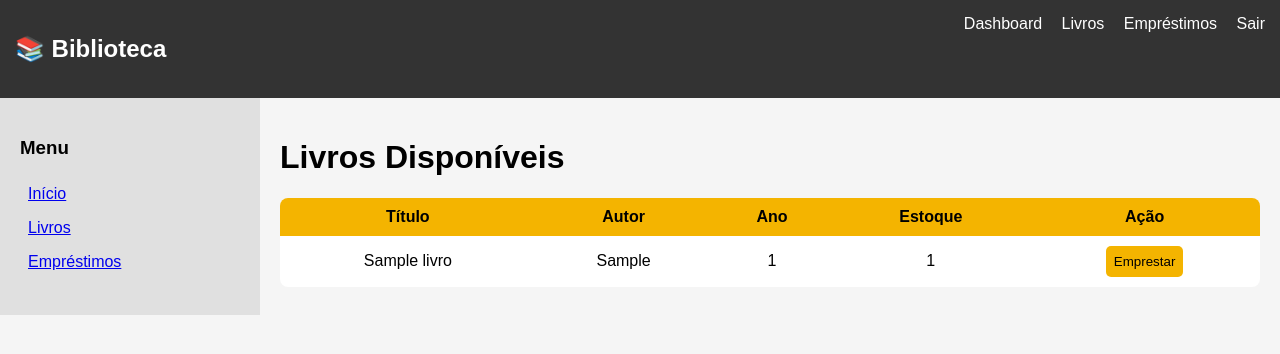
After one commit to Jenn-So/Library-hub, a Flask app: page /livros in a window 1280 px wide. The commit adds this page. Shown: the top 354 px of the page. Run offline with Flask 3, Linux system fonts and the light colour scheme; tables that the repository leaves empty hold one stand-in row (values such as "Sample post").

Commit message:
html e correções

```diff
--- a/app.py
+++ b/app.py
@@ -1,7 +1,43 @@
-from flask import Flask, render_template, request, redirect, url_for
+from flask import Flask, render_template, request, redirect, url_for, session
 from usuarios import cadastrar_usuario, login_usuario
+from livro import listar_livros, emprestar_livro, criar_tabelas, devolver_livro, listar_emprestimos
 
 app = Flask(__name__)
+app.secret_key = "minha_chave_secreta"
+
+criar_tabelas()
+
+@app.route("/devolver/<int:emprestimo_id>")
+def devolver(emprestimo_id):
+    if "usuario" not in session:
+        return redirect(url_for("login"))
+
+    devolver_livro(emprestimo_id)
+    return redirect(url_for("meus_emprestimos"))
+
+@app.route("/meus_emprestimos")
+def meus_emprestimos():
+    if "usuario" not in session:
+        return redirect(url_for("login"))
+
+    lista = listar_emprestimos()
+    return render_template("emprestimos.html", emprestimos=lista)
+
+@app.route("/emprestar/<int:livro_id>")
+def emprestar(livro_id):
+    if "usuario" not in session:
+        return redirect(url_for("login"))
+
+    usuario = session["usuario"]
+
+    sucesso = emprestar_livro(livro_id, usuario)
+
+    return redirect(url_for("livros"))
+
+@app.route("/livros")
+def livros():
+    lista = listar_livros()
+    return render_template("livros.html", livros=lista)
 
 @app.route("/")
 def home():
@@ -9,46 +45,47 @@ def home():
 
 @app.route("/cadastro", methods=["GET", "POST"])
 def cadastro():
-
-    sucesso = False
-    erro = False
+    mensagem = None
 
     if request.method == "POST":
-
         nome = request.form["nome"]
         email = request.form["email"]
         senha = request.form["senha"]
 
-        resultado = cadastrar_usuario(nome, email, senha)
+        if cadastrar_usuario(nome, email, senha):
+            mensagem = "sucesso"
+        else:
+            mensagem = "erro"
 
-        if resultado:
-            sucesso = True
-        else:
-            erro = True
-
-    return render_template("cadastro.html", sucesso=sucesso, erro=erro)
+    return render_template("cadastro.html", mensagem=mensagem)
 
 @app.route("/login", methods=["GET", "POST"])
 def login():
-    sucesso = False
-    erro = False
+    mensagem = None
 
     if request.method == "POST":
         email = request.form["email"]
         senha = request.form["senha"]
 
-        resultado = login_usuario(email, senha)
-
-        if resultado:
+        if login_usuario(email, senha):
+            session["usuario"] = email
             return redirect(url_for("dashboard"))
         else:
-            erro = True
+            mensagem = "erro"
 
-    return render_template("login.html", sucesso=sucesso, erro=erro)
+    return render_template("login.html", mensagem=mensagem)
 
 @app.route("/dashboard")
 def dashboard():
+    if "usuario" not in session:
+        return redirect(url_for("login"))
+
     return render_template("dashboard.html")
+
+@app.route("/logout")
+def logout():
+    session.pop("usuario", None)
+    return redirect(url_for("login"))
 
 if __name__ == "__main__":
     app.run(debug=True)
--- a/livro.py
+++ b/livro.py
@@ -1,5 +1,153 @@
-def cadastrar_livro (titulo, autor, ano):
-    print (f"Livro '{titulo}' de {autor} ({ano}) cadastrado com sucesso!")
+import sqlite3
 
-def registrar_emprestimo (titulo, nome_usuario):
-    print (f"Livro '{titulo}' emprestado para {nome_usuario} com sucesso!")
+def conectar():
+    return sqlite3.connect('biblioteca.db')
+
+
+# 📚 Criar tabelas
+def criar_tabelas():
+    conn = conectar()
+    cursor = conn.cursor()
+
+    cursor.execute('''CREATE TABLE IF NOT EXISTS livros (
+        id INTEGER PRIMARY KEY AUTOINCREMENT,
+        titulo TEXT NOT NULL,
+        autor TEXT NOT NULL,
+        ano INTEGER,
+        estoque INTEGER NOT NULL
+    )''')
+
+    cursor.execute('''CREATE TABLE IF NOT EXISTS emprestimos (
+        id INTEGER PRIMARY KEY AUTOINCREMENT,
+        livro_id INTEGER,
+        usuario_email TEXT,
+        devolvido INTEGER DEFAULT 0,
+        FOREIGN KEY (livro_id) REFERENCES livros(id)
+    )''')
+
+    conn.commit()
+    conn.close()
+
+
+# 📘 Cadastrar livro
+def cadastrar_livro(titulo, autor, ano, estoque):
+    conn = conectar()
+    cursor = conn.cursor()
+
+    cursor.execute(
+        "INSERT INTO livros (titulo, autor, ano, estoque) VALUES (?, ?, ?, ?)",
+        (titulo, autor, ano, estoque)
+    )
+
+    conn.commit()
+    conn.close()
+
+
+# 📚 Listar livros disponíveis
+def listar_livros():
+    conn = conectar()
+    cursor = conn.cursor()
+
+    cursor.execute("SELECT * FROM livros")
+    livros = cursor.fetchall()
+
+    conn.close()
+    return livros
+
+
+# 📦 Verificar estoque
+def verificar_estoque(livro_id):
+    conn = conectar()
+    cursor = conn.cursor()
+
+    cursor.execute("SELECT estoque FROM livros WHERE id = ?", (livro_id,))
+    resultado = cursor.fetchone()
+
+    conn.close()
+
+    if resultado:
+        return resultado[0]
+    return 0
+
+
+# 📥 Emprestar livro
+def emprestar_livro(livro_id, usuario_email):
+    conn = conectar()
+    cursor = conn.cursor()
+
+    estoque = verificar_estoque(livro_id)
+
+    if estoque <= 0:
+        conn.close()
+        return False  # ❌ sem estoque
+
+    # diminui estoque
+    cursor.execute(
+        "UPDATE livros SET estoque = estoque - 1 WHERE id = ?",
+        (livro_id,)
+    )
+
+    # registra empréstimo
+    cursor.execute(
+        "INSERT INTO emprestimos (livro_id, usuario_email) VALUES (?, ?)",
+        (livro_id, usuario_email)
+    )
+
+    conn.commit()
+    conn.close()
+
+    return True  # ✅ sucesso
+
+
+# 📤 Devolver livro
+def devolver_livro(emprestimo_id):
+    conn = conectar()
+    cursor = conn.cursor()
+
+    # pega o livro do empréstimo
+    cursor.execute(
+        "SELECT livro_id FROM emprestimos WHERE id = ? AND devolvido = 0",
+        (emprestimo_id,)
+    )
+
+    resultado = cursor.fetchone()
+
+    if not resultado:
+        conn.close()
+        return False
+
+    livro_id = resultado[0]
+
+    # marca como devolvido
+    cursor.execute(
+        "UPDATE emprestimos SET devolvido = 1 WHERE id = ?",
+        (emprestimo_id,)
+    )
+
+    # aumenta estoque
+    cursor.execute(
+        "UPDATE livros SET estoque = estoque + 1 WHERE id = ?",
+        (livro_id,)
+    )
+
+    conn.commit()
+    conn.close()
+
+    return True
+
+
+# 📊 Listar empréstimos ativos
+def listar_emprestimos():
+    conn = conectar()
+    cursor = conn.cursor()
+
+    cursor.execute('''
+        SELECT e.id, l.titulo, e.usuario_email
+        FROM emprestimos e
+        JOIN livros l ON e.livro_id = l.id
+        WHERE e.devolvido = 0
+    ''')
+
+    dados = cursor.fetchall()
+    conn.close()
+    return dados
--- /dev/null
+++ b/templates/base.html
@@ -0,0 +1,127 @@
+<!DOCTYPE html>
+<html lang="pt-BR">
+<head>
+    <meta charset="UTF-8">
+    <title>{% block title %}{% endblock %}</title>
+
+    <style>
+        :root {
+            --amarelo: #f4b400;
+            --cinza-claro: #f5f5f5;
+            --cinza: #e0e0e0;
+            --cinza-escuro: #333;
+            --branco: #fff;
+        }
+
+        body {
+            margin: 0;
+            font-family: Arial, sans-serif;
+            background: var(--cinza-claro);
+        }
+
+        header {
+            background: var(--cinza-escuro);
+            color: white;
+            padding: 15px;
+            display: flex;
+            justify-content: space-between;
+        }
+
+        header a {
+            color: white;
+            text-decoration: none;
+            margin-left: 15px;
+        }
+
+        .container {
+            display: flex;
+        }
+
+        aside {
+            width: 220px;
+            background: var(--cinza);
+            padding: 20px;
+        }
+
+        aside ul {
+            list-style: none;
+            padding: 0;
+        }
+
+        aside li {
+            padding: 8px;
+        }
+
+        aside li:hover {
+            background: var(--amarelo);
+            cursor: pointer;
+        }
+
+        main {
+            flex: 1;
+            padding: 20px;
+        }
+
+        button {
+            padding: 8px;
+            border: none;
+            border-radius: 5px;
+            background: var(--amarelo);
+            cursor: pointer;
+        }
+
+        button:disabled {
+            background: #ccc;
+        }
+
+        table {
+            width: 100%;
+            background: white;
+            border-collapse: collapse;
+            border-radius: 8px;
+            overflow: hidden;
+        }
+
+        th {
+            background: var(--amarelo);
+            padding: 10px;
+        }
+
+        td {
+            padding: 10px;
+            text-align: center;
+        }
+    </style>
+</head>
+
+<body>
+
+<header>
+    <h2>📚 Biblioteca</h2>
+    <div>
+        <a href="/dashboard">Dashboard</a>
+        <a href="/livros">Livros</a>
+        <a href="/meus_emprestimos">Empréstimos</a>
+        <a href="/logout">Sair</a>
+    </div>
+</header>
+
+<div class="container">
+
+    <aside>
+        <h3>Menu</h3>
+        <ul>
+            <li><a href="/dashboard">Início</a></li>
+            <li><a href="/livros">Livros</a></li>
+            <li><a href="/meus_emprestimos">Empréstimos</a></li>
+        </ul>
+    </aside>
+
+    <main>
+        {% block content %}{% endblock %}
+    </main>
+
+</div>
+
+</body>
+</html>
--- /dev/null
+++ b/templates/livros.html
@@ -0,0 +1,46 @@
+{% extends "base.html" %}
+
+{% block title %}Livros{% endblock %}
+
+{% block content %}
+
+<h1>Livros Disponíveis</h1>
+
+<table>
+    <tr>
+        <th>Título</th>
+        <th>Autor</th>
+        <th>Ano</th>
+        <th>Estoque</th>
+        <th>Ação</th>
+    </tr>
+
+    {% for livro in livros %}
+    <tr>
+        <td>{{ livro[1] }}</td>
+        <td>{{ livro[2] }}</td>
+        <td>{{ livro[3] }}</td>
+
+        <td>
+            {% if livro[4] > 0 %}
+                {{ livro[4] }}
+            {% else %}
+                <span style="color:red;">Indisponível</span>
+            {% endif %}
+        </td>
+
+        <td>
+            {% if livro[4] > 0 %}
+                <a href="/emprestar/{{ livro[0] }}">
+                    <button>Emprestar</button>
+                </a>
+            {% else %}
+                <button disabled>Sem estoque</button>
+            {% endif %}
+        </td>
+    </tr>
+    {% endfor %}
+
+</table>
+
+{% endblock %}
```
Also changed, not shown: templates/cadastro.html (+75 -26 lines), templates/dashboard.html (+9 -10 lines), templates/emprestimos.html (added, +29 -0 lines), templates/login.html (+68 -16 lines), usuarios.py (+10 -6 lines), biblioteca.db.
